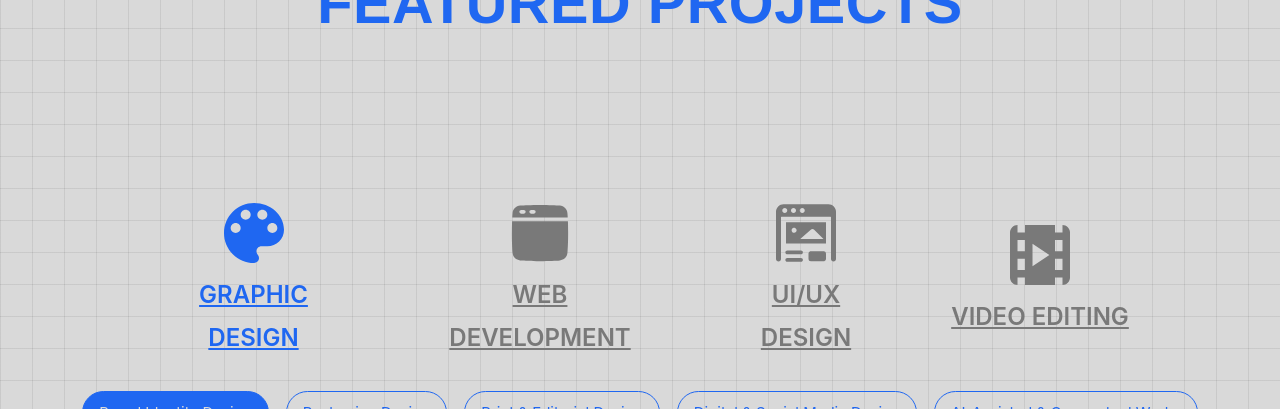
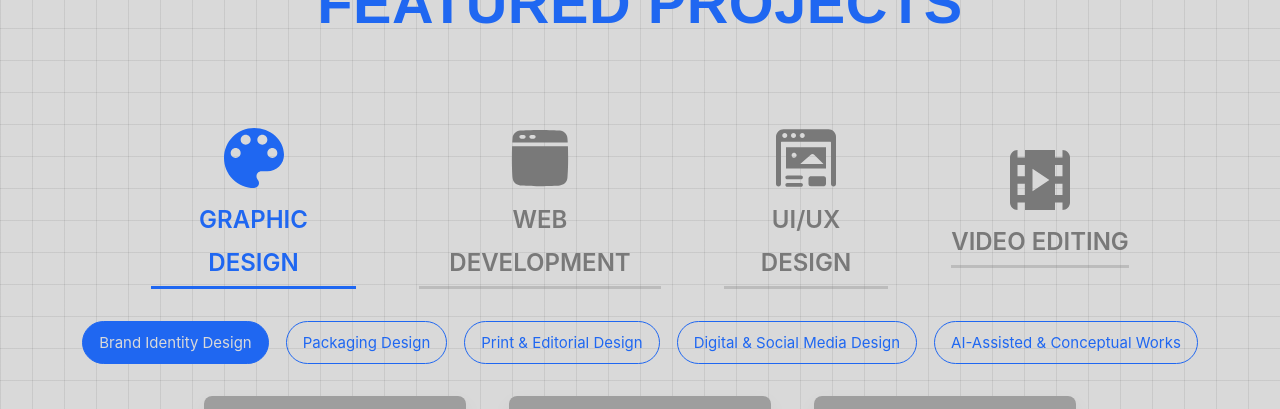
Before and after one commit to ahmadiftme8/fateme-ahmadi, a Next.js app: page /en in a window 1280 px wide. Shown: the part 2180-2589 px from the top of the page. Built offline with nearby package versions, Linux system fonts and the light colour scheme; no server answers; grey boxes are pictures that could not be loaded; a web font is replaced by a local one.

Commit message:
update FeaturedProjects styles: adjust padding, remove underline, and enhance active category label

```diff
--- a/components/blocks/FeaturedProjects.module.css
+++ b/components/blocks/FeaturedProjects.module.css
@@ -25,7 +25,7 @@
   align-items: center;
   justify-content: center;
   gap: 63px;
-  padding: 75px 0 0;
+  padding: 0px 0 0;
   margin: 0;
   list-style: none;
   flex-wrap: wrap;
@@ -42,7 +42,7 @@
   font-size: 24px;
   line-height: 43px;
   text-transform: uppercase;
-  text-decoration: underline;
+
   color: #797979;
   transition: color 0.2s ease;
   flex: none;
@@ -59,11 +59,20 @@
   display: flex;
   align-items: center;
   justify-content: center;
+   border-radius: 50%;
 }
 
 .featuredProjects__categoryLabel {
   text-align: center;
   width: 100%;
+  border-bottom: 3px solid currentColor; /* Creates a thicker, closer underline */
+  padding-bottom: 2px; /* Adjust spacing between text and underline */
+  border-bottom: 3px solid rgba(121, 121, 121, 0.301); /* 50% opacity for inactive */
+
+}
+
+.featuredProjects__category--active .featuredProjects__categoryLabel {
+  border-bottom: 3px solid #1f67f1; /* Full opacity for active */
 }
 
 .featuredProjects__categoryList li:nth-child(1) {
```
